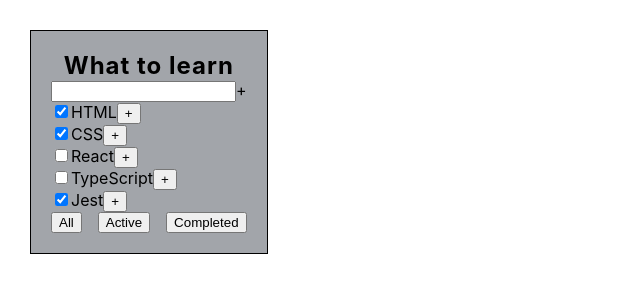
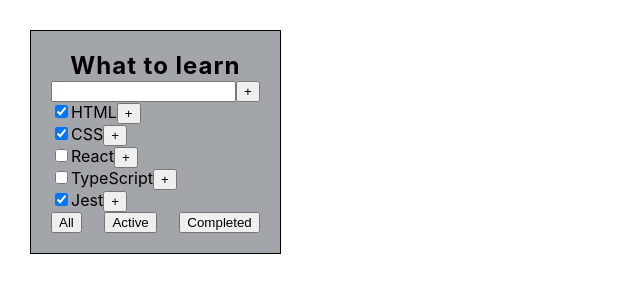
Before and after one commit to maxmajorov/ToDoList, a React (Create React App) app: page / in a window 1280 px wide. Shown: the top 300 px of the page, without its empty margins (0-640 px from the left). Built offline with nearby package versions, Linux system fonts and the light colour scheme.

Commit message:
feat: done lesson__3 & refactor code

```diff
--- a/package.json
+++ b/package.json
@@ -10,10 +10,12 @@
     "@types/node": "^12.0.0",
     "@types/react": "^16.9.0",
     "@types/react-dom": "^16.9.0",
+    "@types/uuid": "^8.3.4",
     "react": "^16.13.1",
     "react-dom": "^16.13.1",
     "react-scripts": "3.4.1",
-    "typescript": "~3.7.2"
+    "typescript": "~3.7.2",
+    "uuid": "^8.3.2"
   },
   "scripts": {
     "start": "react-scripts start",
--- a/src/App.tsx
+++ b/src/App.tsx
@@ -1,27 +1,34 @@
 import React, { useState } from "react";
 import "./App.css";
 import ToDoList from "../src/components/ToDoList/ToDoList";
-import { TasksType } from "./components/ToDoList/ListItems/ListItems";
+import { v1 } from "uuid";
 
 export type FilterValuesType = "all" | "active" | "completed";
+export type TasksType = {
+  id: string;
+  text: string;
+  isDone: boolean;
+};
 
 const App = () => {
   const [tasks, setTasks] = useState<Array<TasksType>>([
-    { id: 1, text: "HTML", isDone: true },
-    { id: 2, text: "CSS", isDone: true },
-    { id: 3, text: "React", isDone: false },
-    { id: 4, text: "TypeScript", isDone: false },
-    { id: 5, text: "Jest", isDone: true },
+    { id: v1(), text: "HTML", isDone: true },
+    { id: v1(), text: "CSS", isDone: true },
+    { id: v1(), text: "React", isDone: false },
+    { id: v1(), text: "TypeScript", isDone: false },
+    { id: v1(), text: "Jest", isDone: true },
   ]);
+
+  console.log(tasks);
 
   const [filter, setFilter] = useState<FilterValuesType>("all");
 
   const getFilteredTasksForRender = () => {
     switch (filter) {
       case "completed":
-        return tasks.filter((el) => el.isDone === true);
+        return tasks.filter((el) => el.isDone);
       case "active":
-        return tasks.filter((el) => el.isDone === false);
+        return tasks.filter((el) => !el.isDone);
       default:
         return tasks;
     }
@@ -33,9 +40,15 @@ const App = () => {
 
   const filteredTasksForRender = getFilteredTasksForRender();
 
-  const removeTaskItem = (taskID: number) => {
+  const removeTaskItem = (taskID: string) => {
     const filteredTasks = tasks.filter((el) => el.id !== taskID);
     setTasks(filteredTasks);
+  };
+
+  const addTask = (newTask: string) => {
+    const addnewTask = { id: v1(), text: newTask, isDone: false };
+    const newArrayTasks = [addnewTask, ...tasks];
+    setTasks(newArrayTasks);
   };
 
   return (
@@ -43,6 +56,7 @@ const App = () => {
       <ToDoList
         title="What to learn"
         tasks={filteredTasksForRender}
+        addTask={addTask}
         removeTaskItem={removeTaskItem}
         changeFilter={changeFilter}
       />
--- a/src/components/ToDoList/Buttons/Buttons.tsx
+++ b/src/components/ToDoList/Buttons/Buttons.tsx
@@ -1,18 +1,20 @@
 import React from "react";
 import { FilterValuesType } from "../../../App";
-import { TasksType } from "../ListItems/ListItems";
 import classes from "./Buttons.module.css";
 
 type ButtonsType = {
   changeFilter: (filter: FilterValuesType) => void;
 };
 
-const Buttons: React.FC<TasksType> = (props) => {
+const Buttons: React.FC<ButtonsType> = (props) => {
+  const onClickAllButton = () => props.changeFilter("all");
+  const onClickActiveButton = () => props.changeFilter("active");
+  const onClickCompletedButton = () => props.changeFilter("completed");
   return (
     <div className={classes.controls}>
-      <button onClick={() => props.changeFilter("all")}>All</button>
-      <button onClick={() => props.changeFilter("active")}>Active</button>
-      <button onClick={() => props.changeFilter("completed")}>Completed</button>
+      <button onClick={onClickAllButton}>All</button>
+      <button onClick={onClickActiveButton}>Active</button>
+      <button onClick={onClickCompletedButton}>Completed</button>
     </div>
   );
 };
--- a/src/components/ToDoList/ListItems/ListItems.tsx
+++ b/src/components/ToDoList/ListItems/ListItems.tsx
@@ -1,29 +1,21 @@
 import React from "react";
+import { TasksType } from "../../../App";
 // import classes from "./ListItems.module.css";
-
-export type TasksType = {
-  id: number;
-  text: string;
-  isDone: boolean;
-};
 
 type ListItemsPropsType = {
   tasks: Array<TasksType>;
-  removeTaskItem: (taskID: number) => void;
+  removeTaskItem: (taskID: string) => void;
 };
 
 const ListItems: React.FC<ListItemsPropsType> = (props) => {
-  return (
-    <ul>
-      {props.tasks.map((task) => (
-        <li key={task.id}>
-          <input type="checkbox" checked={task.isDone} />
-          <span>{task.text}</span>
-          <button onClick={() => props.removeTaskItem(task.id)}>+</button>
-        </li>
-      ))}
-    </ul>
-  );
+  const listItems = props.tasks.map((task) => (
+    <li key={task.id}>
+      <input type="checkbox" checked={task.isDone} />
+      <span>{task.text}</span>
+      <button onClick={() => props.removeTaskItem(task.id)}>+</button>
+    </li>
+  ));
+  return <ul>{listItems}</ul>;
 };
 
 export default ListItems;
--- a/src/components/ToDoList/TitleInput/TitleInput.tsx
+++ b/src/components/ToDoList/TitleInput/TitleInput.tsx
@@ -1,17 +1,37 @@
-import React from "react";
+import React, { ChangeEvent, KeyboardEvent, useState } from "react";
 import classes from "./TitleInput.module.css";
 
 type TitleInputPropsType = {
   title: string;
+  addTask: (newTask: string) => void;
 };
 
 const TitleInput: React.FC<TitleInputPropsType> = (props) => {
+  const [newTaskTitle, setNewTaskTitle] = useState("");
+
+  const onChangeInputHandler = (event: ChangeEvent<HTMLInputElement>) => {
+    setNewTaskTitle(event.currentTarget.value);
+  };
+
+  const onClickAddTaskButtonHandler = () => {
+    props.addTask(newTaskTitle);
+    setNewTaskTitle("");
+  };
+
+  const onKeyPressHandler = (event: KeyboardEvent<HTMLInputElement>) => {
+    event.charCode === 13 ? onClickAddTaskButtonHandler() : console.log("null");
+  };
+
   return (
     <>
       <h3 className={classes.title}>{props.title}</h3>
       <div>
-        <input type="text" />
-        <span>+</span>
+        <input
+          type="text"
+          onChange={onChangeInputHandler}
+          onKeyPress={onKeyPressHandler}
+        />
+        <button onClick={onClickAddTaskButtonHandler}>+</button>
       </div>
     </>
   );
--- a/src/components/ToDoList/ToDoList.tsx
+++ b/src/components/ToDoList/ToDoList.tsx
@@ -1,21 +1,22 @@
 import React from "react";
-import { FilterValuesType } from "../../App";
+import { FilterValuesType, TasksType } from "../../App";
 import Buttons from "./Buttons/Buttons";
-import ListItems, { TasksType } from "./ListItems/ListItems";
+import ListItems from "./ListItems/ListItems";
 import TitleInput from "./TitleInput/TitleInput";
 import classes from "./ToDoList.module.css";
 
 type TodoListPropsType = {
   title: string;
   tasks: Array<TasksType>;
-  removeTaskItem: (taskID: number) => void;
+  addTask: (newTask: string) => void;
+  removeTaskItem: (taskID: string) => void;
   changeFilter: (filter: FilterValuesType) => void;
 };
 
 const ToDoList: React.FC<TodoListPropsType> = (props) => {
   return (
     <div className={classes.wrapper}>
-      <TitleInput title={props.title} />
+      <TitleInput addTask={props.addTask} title={props.title} />
       <ListItems tasks={props.tasks} removeTaskItem={props.removeTaskItem} />
       <Buttons changeFilter={props.changeFilter} />
     </div>
```
Also changed, not shown: 1 other file (tests, documents, lock files or other folders).
